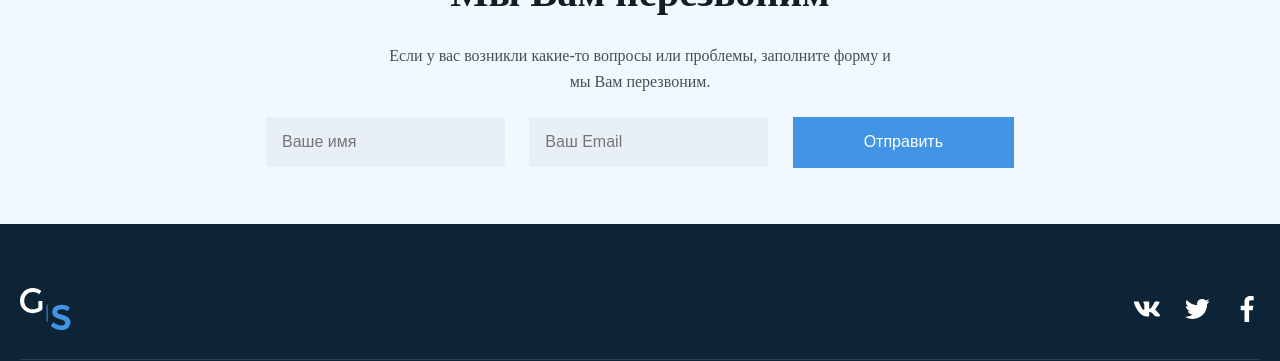
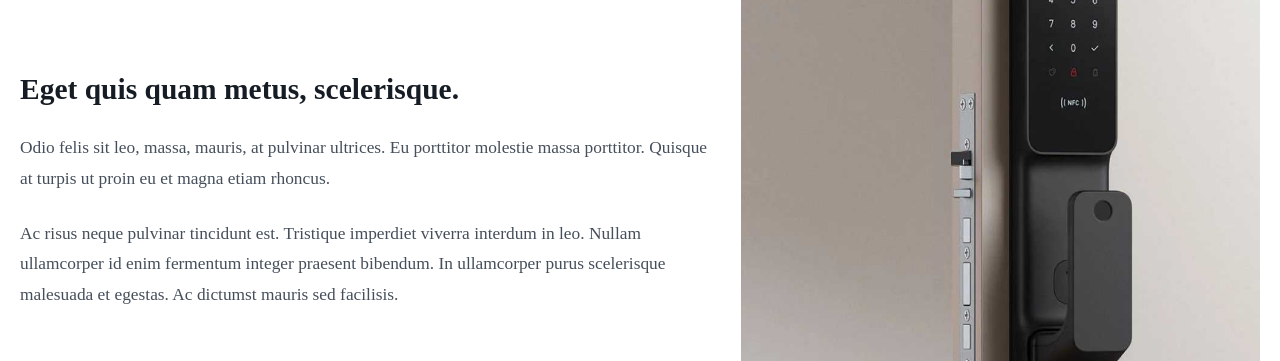
Before and after one commit to sharifboy/Golden, a React (Create React App) app: page /category/forFlat in a window 1280 px wide. Shown: the part 632-993 px from the top of the page. Built offline with nearby package versions, Linux system fonts and the light colour scheme; no server answers.

Commit message:
Added InfoCoumns

```diff
--- /dev/null
+++ b/src/components/BreadCrumbs/InfoColumns/data.js
@@ -0,0 +1,46 @@
+import image_1 from "assets/images/InfoColumns/info_1.png";
+import image_2 from "assets/images/InfoColumns/info_2.png";
+
+const infoData = [
+    {
+        id: 0,
+        title: "Eget quis quam metus, scelerisque.",
+        firstText:
+            "Odio felis sit leo, massa, mauris, at pulvinar ultrices. Eu porttitor molestie massa porttitor. Quisque at turpis ut proin eu et magna etiam rhoncus.",
+        children: [
+            {
+                id: 0,
+                text: "Межкомнатую дверь",
+            },
+            {
+                id: 1,
+                text: "Деревянную дверь",
+            },
+            {
+                id: 2,
+                text: "Межкомнатую дверь",
+            },
+            {
+                id: 3,
+                text: "Деревянную дверь",
+            },
+        ],
+        secondText:
+            "Ac risus neque pulvinar tincidunt est. Tristique imperdiet viverra interdum in leo. Nullam ullamcorper id enim fermentum integer praesent bibendum. In ullamcorper purus scelerisque malesuada et egestas. Ac dictumst mauris sed facilisis.",
+        image: image_1,
+    },
+];
+
+const infoSecondData = [
+    {
+        id: 0,
+        title: "Eget quis quam metus, scelerisque.",
+        firstText:
+            "Odio felis sit leo, massa, mauris, at pulvinar ultrices. Eu porttitor molestie massa porttitor. Quisque at turpis ut proin eu et magna etiam rhoncus.",
+        secondText:
+            "Ac risus neque pulvinar tincidunt est. Tristique imperdiet viverra interdum in leo. Nullam ullamcorper id enim fermentum integer praesent bibendum. In ullamcorper purus scelerisque malesuada et egestas. Ac dictumst mauris sed facilisis.",
+        image: image_2,
+    },
+];
+
+export { infoData, infoSecondData };
--- /dev/null
+++ b/src/components/BreadCrumbs/InfoColumns/index.jsx
@@ -0,0 +1,25 @@
+import React from "react";
+import { Container } from "components/Container/style";
+import * as S from "./style";
+
+const InfoColumns = ({ data, reverse }) => {
+    const { title, image, firstText, secondText } = data?.[0];
+    return (
+        <S.InfoColumnsWrapper>
+            <Container>
+                <S.Content reverse={reverse}>
+                    <S.InfoContent>
+                        <S.ContentTitle>{title}</S.ContentTitle>
+                        <S.ContentText>{firstText}</S.ContentText>
+                        <S.ContentText>{secondText}</S.ContentText>
+                    </S.InfoContent>
+                    <S.ImageWrapper>
+                        <S.ContentImage src={image} alt={title} />
+                    </S.ImageWrapper>
+                </S.Content>
+            </Container>
+        </S.InfoColumnsWrapper>
+    );
+};
+
+export default InfoColumns;
--- /dev/null
+++ b/src/components/BreadCrumbs/InfoColumns/style.js
@@ -0,0 +1,54 @@
+import styled from "styled-components";
+import { adaptiveValue } from "utils/variable";
+import { Colors, Flex } from "utils/index";
+
+const InfoColumnsWrapper = styled.section`
+    width: 100%;
+    background-color: ${Colors.light};
+    ${adaptiveValue("margin-bottom", 100, 40)}
+`;
+
+const Content = styled.div`
+    ${Flex.flexBetween};
+    flex-direction: ${({ reverse }) => (reverse ? "row-reverse" : "row")};
+    gap: 30px;
+`;
+
+const InfoContent = styled.div`
+    ${Flex.justFlex};
+    justify-content: center;
+    flex-direction: column;
+    gap: 24px;
+`;
+
+const ContentTitle = styled.h3`
+    ${adaptiveValue("font-size", 32, 16)}
+    ${adaptiveValue("line-height", 42, 26)}
+    color: ${Colors.dark};
+`;
+
+const ContentText = styled.p`
+    ${adaptiveValue("font-size", 18, 14)}
+    ${adaptiveValue("line-height", 32, 24)}
+    color: ${Colors.gray};
+`;
+
+const ImageWrapper = styled.div`
+    width: 100%;
+    overflow: hidden;
+    background-color: aliceblue;
+`;
+
+const ContentImage = styled.img`
+    display: block;
+`;
+
+export {
+    InfoColumnsWrapper,
+    Content,
+    ContentTitle,
+    ContentText,
+    InfoContent,
+    ImageWrapper,
+    ContentImage,
+};
--- a/src/components/PopularProducts/index.jsx
+++ b/src/components/PopularProducts/index.jsx
@@ -1,6 +1,6 @@
 import React, { useEffect, useState } from "react";
+import axios from "axios";
 import { Swiper, SwiperSlide } from "swiper/react";
-import axios from "axios";
 import { useSwiperRef } from "hooks/useSwiperRef";
 import { Navigation } from "swiper";
 import { breakpoints } from "./data";
--- a/src/pages/Category/index.jsx
+++ b/src/pages/Category/index.jsx
@@ -9,6 +9,11 @@ import BreadCrumbs from "components/BreadCrumbs";
 import Footer from "components/Footer";
 import PopularProducts from "components/PopularProducts";
 import ContactForm from "components/ContactForm";
+import InfoColumns from "components/BreadCrumbs/InfoColumns";
+import {
+    infoData,
+    infoSecondData,
+} from "components/BreadCrumbs/InfoColumns/data";
 
 const Category = () => {
     const { type } = useParams();
@@ -47,6 +52,8 @@ const Category = () => {
                 </CategoryListWrapper>
             </Container>
             <PopularProducts />
+            <InfoColumns data={infoData} />
+            <InfoColumns data={infoSecondData} reverse={true} />
             <ContactForm />
             <Footer />
         </>
```
Also changed, not shown: src/assets/images/InfoColumns/info_1.png (added), src/assets/images/InfoColumns/info_2.png (added).
